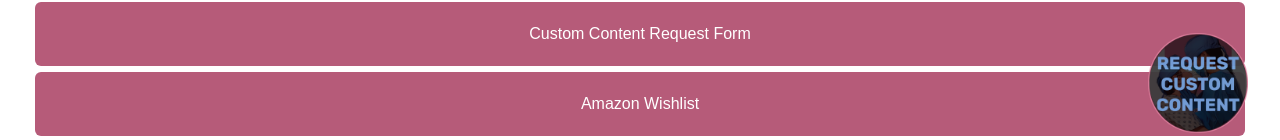
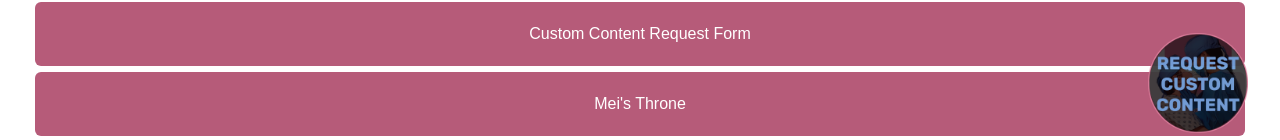
Before and after one commit to meiglover/MeiGlover.github.io, a Vue app: page / in a window 1280 px wide. Shown: the part 643-783 px from the top of the page. Built offline with nearby package versions, Linux system fonts and the light colour scheme; a web font is replaced by a local one.

Commit message:
Added Throne.

```diff
--- a/package.json
+++ b/package.json
@@ -1,6 +1,6 @@
 {
   "name": "coupleinglove-github-io",
-  "version": "0.0.13",
+  "version": "0.0.14",
   "private": true,
   "type": "module",
   "scripts": {
--- a/src/constants/links.constants.js
+++ b/src/constants/links.constants.js
@@ -39,8 +39,8 @@
     link: 'https://forms.gle/b1tckfmD1ahsRqYQ9'
   },
   {
-    name: 'Amazon Wishlist',
-    link: 'https://www.amazon.com/hz/wishlist/ls/319CEJ9QYQAJZ?ref_=wl_share'
+    name: "Mei's Throne",
+    link: 'https://throne.com/meiglover'
   }
 ]
 export const SocialLinks = [
@@ -85,5 +85,6 @@
     link: 'https://www.pornhub.com/model/coupleinglove'
   }
 ]
-export const FeatureLink = 'https://www.clips4sale.com/studio/269505/30394033/dominant-maid-fucks-her-boss'
+export const FeatureLink =
+  'https://www.clips4sale.com/studio/269505/30394033/dominant-maid-fucks-her-boss'
 export const FixedLink = 'https://forms.gle/b1tckfmD1ahsRqYQ9'
```
Also changed, not shown: 3 other files (tests, documents, lock files or other folders).
